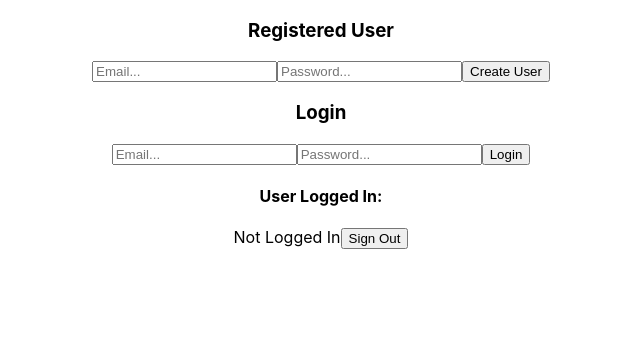
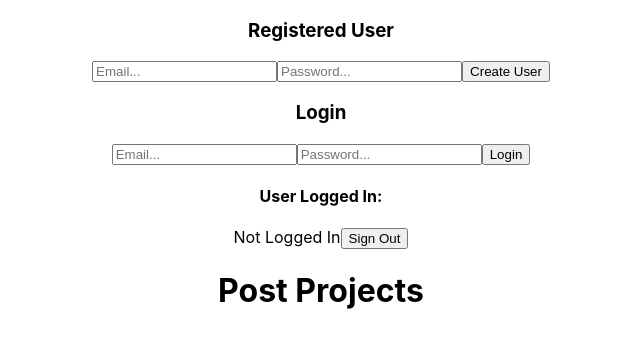
Before and after one commit to russellelliott/tech-incubator, a React (Create React App) app: page / in a window 1280 px wide. Shown: the top 348 px of the page, without its empty margins (319-959 px from the left). Built offline with nearby package versions, Linux system fonts and the light colour scheme; no server answers.

Commit message:
working on making seperate page for post creation

```diff
--- a/package.json
+++ b/package.json
@@ -9,6 +9,7 @@
     "firebase": "^9.9.0",
     "react": "^18.2.0",
     "react-dom": "^18.2.0",
+    "react-router-dom": "^6.3.0",
     "react-scripts": "5.0.1",
     "web-vitals": "^2.1.4"
   },
--- a/src/App.js
+++ b/src/App.js
@@ -5,6 +5,11 @@ import {useEffect} from 'react'
 import {createUserWithEmailAndPassword, signInWithEmailAndPassword, onAuthStateChanged, signOut} from 'firebase/auth'
 //onAuthStateChanged is trigered every time there is change in auth state
 import {auth} from "./firebase-config"
+
+//import Projects page
+import Projects from "./Projects"
+import { BrowserRouter as Router, Routes, Route } from 'react-router-dom';
+import { Link } from "react-router-dom";
 
 function App() {
 
@@ -84,6 +89,12 @@ function App() {
       <h4>User Logged In: </h4>
       {user ? user.email : "Not Logged In"}
       <button onClick = {logout}>Sign Out</button>
+
+      <div>
+        <Projects/>
+      </div>
+
+
     </div>
   );
 }
--- /dev/null
+++ b/src/Projects.js
@@ -0,0 +1,14 @@
+//Page for making, editing, and deleting posts using realtime database
+import logo from './logo.svg';
+import './App.css';
+import React from 'react'
+
+function Projects(){
+    return(
+        <div>
+            <h1>Post Projects</h1>
+        </div>
+    )
+}
+
+export default Projects;
--- a/src/index.js
+++ b/src/index.js
@@ -3,6 +3,10 @@ import ReactDOM from 'react-dom/client';
 import './index.css';
 import App from './App';
 import reportWebVitals from './reportWebVitals';
+
+//for routing pages
+import { BrowserRouter } from "react-router-dom";
+import { Route, Routes } from "react-router-dom";
 
 const root = ReactDOM.createRoot(document.getElementById('root'));
 root.render(
```
Also changed, not shown: 1 other file (tests, documents, lock files or other folders).
